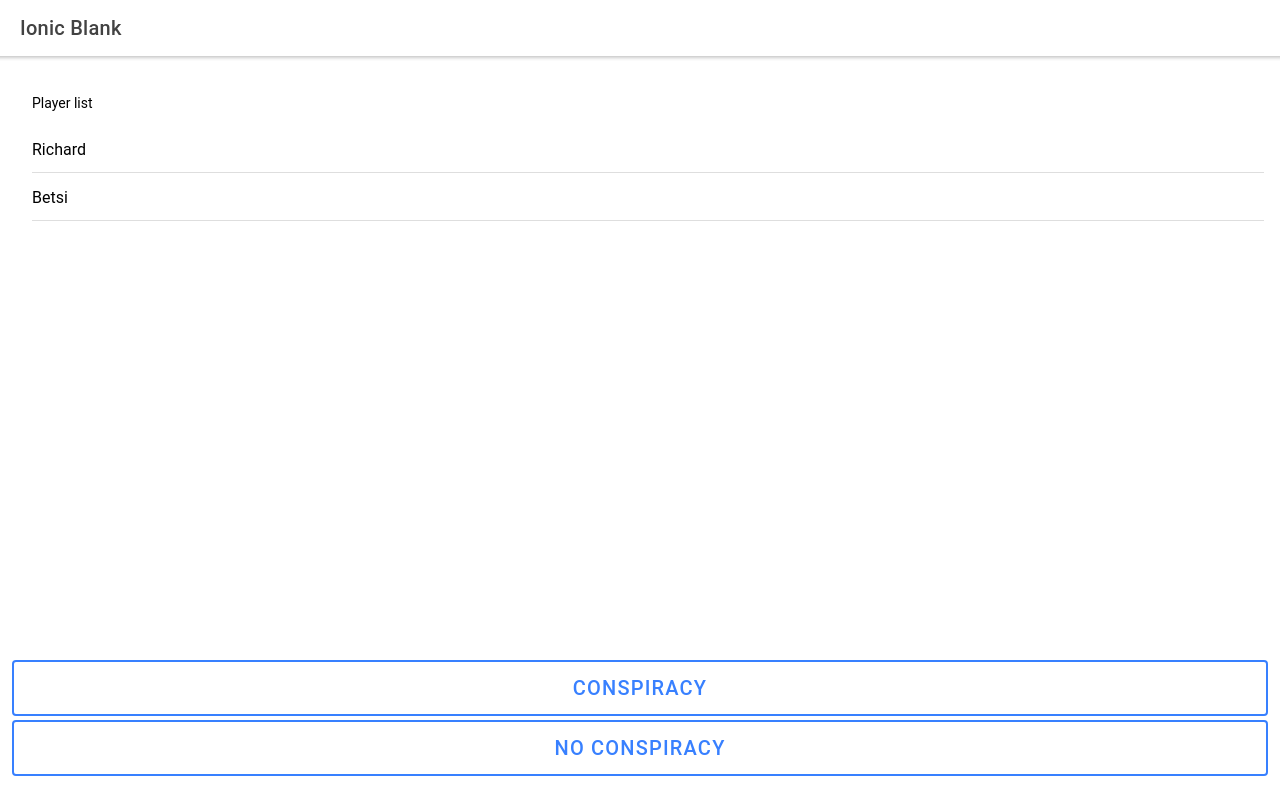
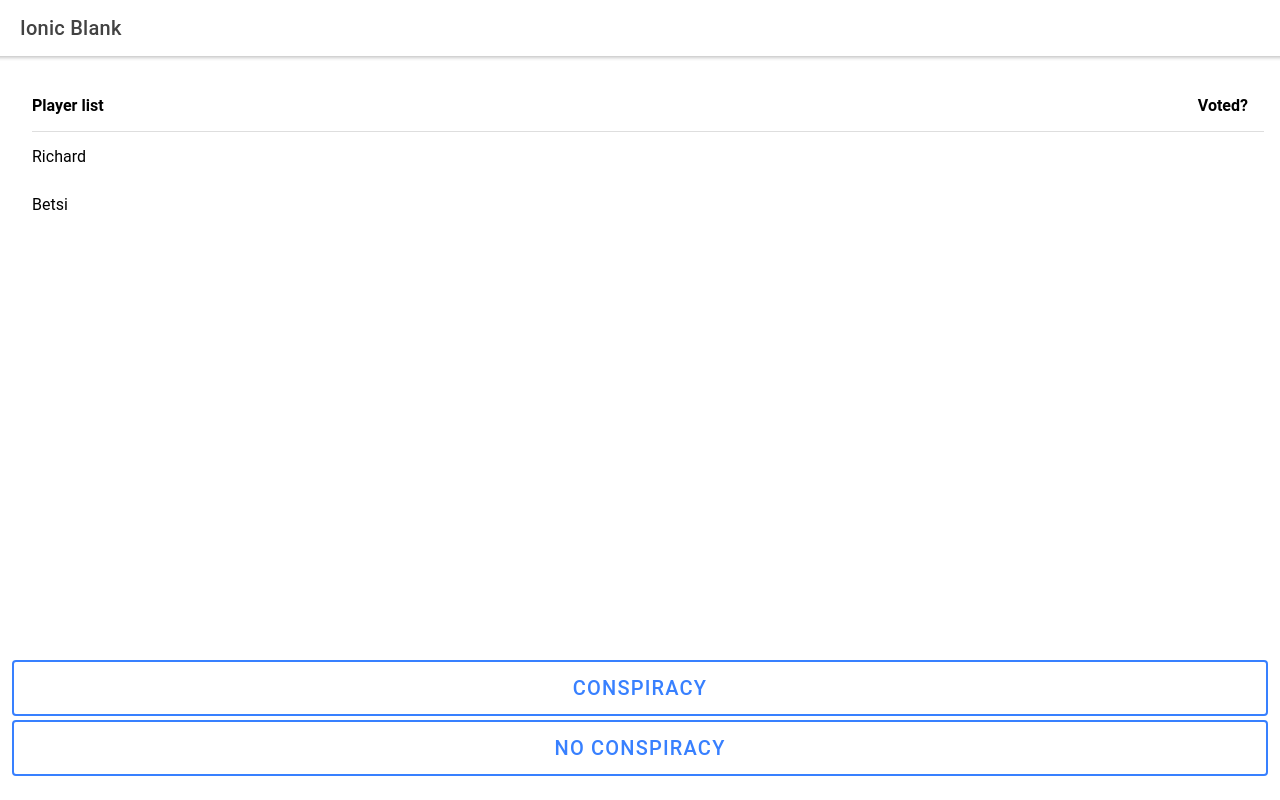
Before and after one commit to richardcrng/ionic-conspiracy, a React (Create React App) app: page /home in a window 1280 px wide. Built offline with nearby package versions, Linux system fonts and the light colour scheme; the HTML template or start-up script is replaced by a standard one.

Commit message:
Pass lined property down to ListItemIcon

```diff
--- a/src/app/content/Voting.tsx
+++ b/src/app/content/Voting.tsx
@@ -1,6 +1,6 @@
 import React, { ReactNode } from 'react';
 import GroupListItemBooleans from '../../lib/molecules/GroupListItemBooleans';
-import { IonButton, IonList, IonListHeader } from '@ionic/react';
+import { IonButton, IonList, IonListHeader, IonItem } from '@ionic/react';
 import { checkboxOutline } from 'ionicons/icons'
 import CentreBottom from '../../lib/atoms/CentreBottom';
 
@@ -18,8 +18,11 @@ function Voting({ data, activeButton } : Props) {
   return (
     <>
       <IonList>
-        <IonListHeader>Player list</IonListHeader>
-        <GroupListItemBooleans data={data} icon={checkboxOutline} />
+        <IonItem>
+          <p><b>Player list</b></p>
+          <p slot='end'><b>Voted?</b></p>
+        </IonItem>
+        <GroupListItemBooleans data={data} icon={checkboxOutline} lines='none' />
       </IonList>
       <CentreBottom>
         {buttons.map(([text, fill]) => (
--- a/src/lib/molecules/GroupListItemBooleans/GroupListItemBooleans.tsx
+++ b/src/lib/molecules/GroupListItemBooleans/GroupListItemBooleans.tsx
@@ -2,11 +2,12 @@ import React, { ReactNode } from 'react';
 import ListItemBoolean from '../ListItemBoolean';
 
 interface Props {
-  data: [ReactNode, boolean][],
+  data: [ReactNode, boolean][]
   icon?: { ios: string, md: string }
+  lines?: "full" | "inset" | "none"
 }
 
-function GroupListItemBooleans({ data, icon } : Props) {
+function GroupListItemBooleans({ data, icon, lines } : Props) {
   return (
     <>
       {
@@ -15,6 +16,7 @@ function GroupListItemBooleans({ data, icon } : Props) {
             key={String(children) + String(index)}
             boolean={boolean}
             icon={icon}
+            lines={lines}
           >
             {children}
           </ListItemBoolean>
--- a/src/lib/molecules/ListItemBoolean/ListItemBoolean.tsx
+++ b/src/lib/molecules/ListItemBoolean/ListItemBoolean.tsx
@@ -7,12 +7,13 @@ interface Props {
   boolean?: boolean
   children?: ReactNode
   icon?: { ios: string, md: string }
+  lines?: "full" | "inset" | "none"
 }
 
-function ListItemBoolean({ boolean, children, icon } : Props) {
+function ListItemBoolean({ boolean, children, icon, lines } : Props) {
   const iconToUse = R.defaultTo(checkmark, icon)
   return (
-    <ListItemIcon icon={boolean ? iconToUse : undefined}>
+    <ListItemIcon icon={boolean ? iconToUse : undefined} lines={lines}>
       {children}
     </ListItemIcon>
   )
--- a/src/lib/molecules/ListItemIcon/ListItemIcon.tsx
+++ b/src/lib/molecules/ListItemIcon/ListItemIcon.tsx
@@ -7,11 +7,12 @@ type IconIdentifier = string | IconType | { ios: string, md: string }
 interface Props {
   children?: React.ReactNode
   icon?: IconIdentifier
+  lines?: "full" | "inset" | "none"
 }
 
-function ListItemIcon({ children, icon } : Props) {
+function ListItemIcon({ children, icon, lines } : Props) {
   return (
-    <IonItem>
+    <IonItem lines={lines}>
       <IonLabel>{children}</IonLabel>
       {icon && <Icon icon={icon} /> }
     </IonItem>
```
Also changed, not shown: 1 other file (tests, documents, lock files or other folders).
